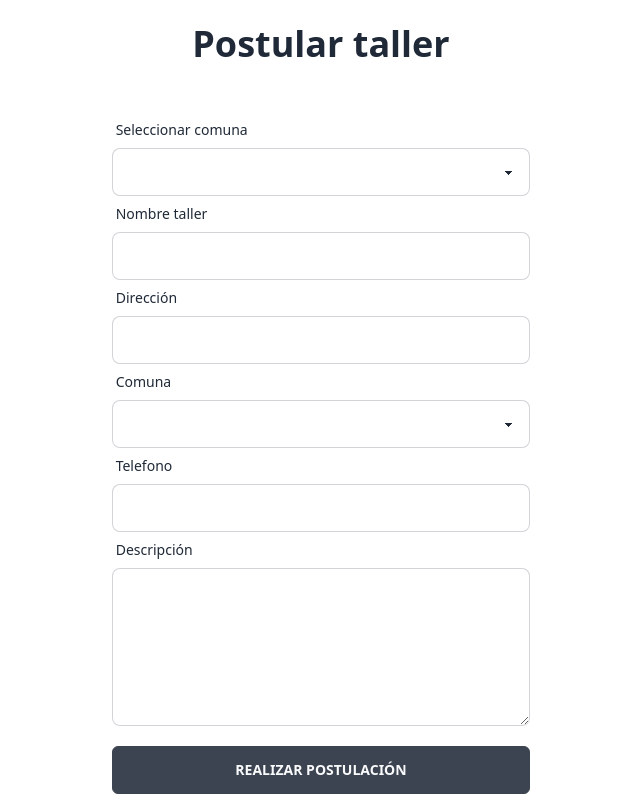
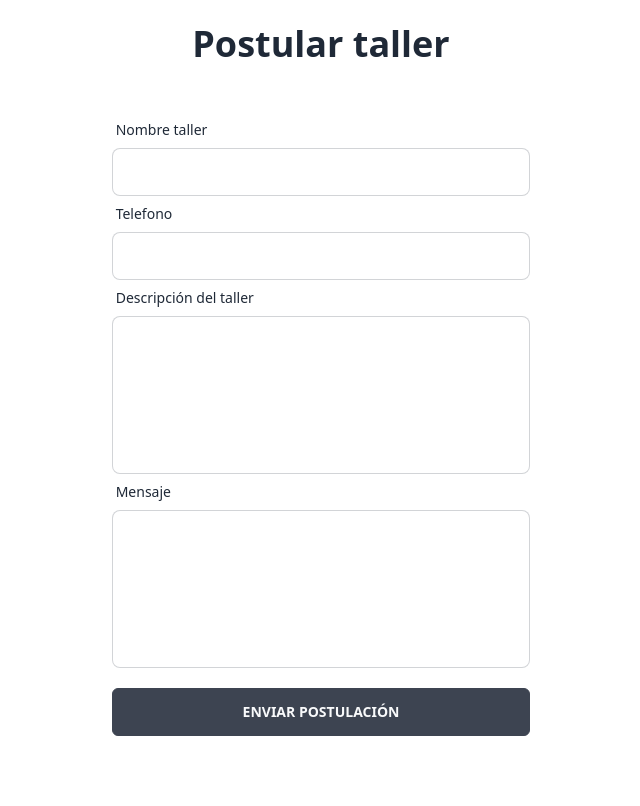
Before and after one commit to LuisAndresParraAmaya/TuTallerSystemFrontEndWEB, a Vue app: page /RealizePostulation in a window 1280 px wide. Shown: the whole page, without its empty margins (319-959 px from the left). Built offline with nearby package versions, Linux system fonts and the light colour scheme.

Commit message:
SE SEPARO LA LOGICA, y se añadio funcion a template enviar postulacion

```diff
--- a/src/router.js
+++ b/src/router.js
@@ -13,7 +13,7 @@ import RealizePostulation from './view/RealizePostulation/Template.vue'
 const routes = [
     {path: '/', component: Home },
     {path: '/Login', component: Login },
-    {path: '/CreateAccount', component: CreateAccount },
+    {path: '/CreateAccount', name:'ModifyProfile', component: CreateAccount },
     {path: '/ModifyProfile', component: ModifyProfile },
     {path: '/AddWorkshopOffices', component: AddWorkshopOffices },
     {path: '/ChangePassword', component: ChangePassword },
--- /dev/null
+++ b/src/view/Login/Logic.js
@@ -0,0 +1,30 @@
+import axios from 'axios'
+import { isAuthenticated } from "../../helpers/userAuth"
+export default {
+  name: 'Login',
+  setup() {
+    let statusLogin = false
+    //Methods:
+    async function login() {
+      await axios.post("http://localhost:8080/Login", {
+          headers: { "Content-type": "application/json" },
+          data: { user_email: email.value, user_password: pass.value },
+        }).then(function (res) {
+          if(res.data.Response == 'Login Success'){
+            sessionStorage.setItem("user_rut", res.data.user_rut);
+            statusLogin = true
+          }else{
+            alert("Autentificación fallida, comprueba tu dirección de correo electronico o contraseña")
+          }
+        }).catch(function (error) {
+          console.log(error);
+        });
+        if(statusLogin == true){
+          isAuthenticated.value = true;
+          this.$router.push({ path: '/' })
+        }
+    }
+    //Using:
+    return { login }
+  }
+}
--- a/src/view/Login/Template.vue
+++ b/src/view/Login/Template.vue
@@ -68,7 +68,7 @@
             <div class="space-y-2">
               <div>
                 <button
-                  @click="login()"
+                  v-on:click="login"
                   class="w-full px-8 py-3 rounded-md btn text-coolGray-50"
                 >
                   Iniciar sesión
@@ -90,40 +90,4 @@
     </div>
   </div>
 </template>
-<script setup>
-import { useRouter } from "vue-router";
-import axios from "axios";
-import { isAuthenticated } from "../../helpers/userAuth";
-import { onMounted } from "@vue/runtime-core";
-onMounted(function(){
-  console.log("MONTADO")
-  isAuthenticated.value = false;
-})
-const router = useRouter();
-const login = () => {
-  axios
-    .post("http://localhost:8080/Login", {
-      headers: {
-        "Content-type": "application/json",
-      },
-      data: {
-        user_email: email.value,
-        user_password: pass.value,
-      },
-    })
-    .then(function (res) {
-      switch (res.data.Response) {
-        case 'Login Success':
-          sessionStorage.setItem("user_rut", res.data.user_rut);
-          isAuthenticated.value = true;
-          router.push("/");
-          break
-        case 'Login Failed':
-          alert("Autentificación fallida, comprueba tu dirección de correo electronico o contraseña")
-      }
-    })
-    .catch(function (error) {
-      console.log(error);
-    });
-};
-</script>
+<script src="../../view/Login/Logic.js"></script>
--- a/src/view/RealizePostulation/Component.js
+++ /dev/null
@@ -1,3 +0,0 @@
-export default {
-    name: 'RealizePostulation'
-}
--- /dev/null
+++ b/src/view/RealizePostulation/Logic.js
@@ -0,0 +1,27 @@
+import axios from 'axios'
+export default {
+  name: 'RealizePostulation',
+  setup() {
+    //Methods:
+    async function sendPostulation() {
+      await axios.post("http://localhost:8080/SendPostulation", {
+          headers: { "Content-type": "application/json" },
+          data: {
+            user_rut: sessionStorage.getItem('user_rut'),
+            workshop_name: workshop_name.value,
+            workshop_number: workshop_number.value,
+            workshop_description: workshop_description.value,
+            postulation_message: postulation_message.value
+          }
+        }).then(function (res) {
+          if(res.data.Response == 'Operation Success'){
+            alert('Se envio la postulación de su taller, espere a que sea respondido por los moderadores')
+          }
+        }).catch(function (error) {
+          console.log(error);
+        });
+    }
+    //Using:
+    return { sendPostulation }
+  }
+}
--- a/src/view/RealizePostulation/Template.vue
+++ b/src/view/RealizePostulation/Template.vue
@@ -3,66 +3,55 @@
     <div></div>
     <div>
       <h1 class="my-3 text-4xl font-bold">Postular taller</h1>
-      <form class="mt-12">
+      <form @submit.prevent class="mt-12">
         <div class="form-control">
-
-          <label class="label">
-            <span class="label-text">Seleccionar comuna </span>
-          </label>
-          <select class="select select-bordered" id="selectSuscripcion" >
-            <option selected></option>
-            <option >v-for{}</option>
-          </select>
-
           <label class="label">
             <span class="label-text">Nombre taller </span>
           </label>
           <input
             type="text"
             class="input input-bordered"
-            id="txtName"
+            id="workshop_name"
             required
           />
-
-          <label class="label">
-            <span class="label-text">Dirección</span>
-          </label>
-          <input
-            type="text"
-            class="input input-bordered"
-            id="txtAddress"
-            required
-          />
-
-            <label class="label">
-            <span class="label-text">Comuna</span>
-          </label>
-          <select class="select select-bordered" id="selectComuna" >
-            <option selected></option>
-            <option >v-for{}</option>
-          </select>
 
           <label class="label">
             <span class="label-text">Telefono</span>
           </label>
           <input
-            type="text"
+            type="number"
             class="input input-bordered"
-            id="txtPhone"
+            id="workshop_number"
             required
           />
 
           <label class="label">
-            <span class="label-text">Descripción</span>
+            <span class="label-text">Descripción del taller</span>
+          </label>
+          <textarea style="resize:none"
+            class="input-bordered textarea"
+            name="descriptionArea"
+            id="workshop_description"
+            cols="30"
+            rows="5"
+          ></textarea>
+          <label class="label">
+            <span class="label-text">Mensaje</span>
           </label>
 
-          <textarea class="input-bordered textarea" name="descriptionArea" id="descriptionArea" cols="30" rows="5"></textarea>
+          <textarea style="resize:none"
+            class="input-bordered textarea"
+            name="descriptionArea"
+            id="postulation_message"
+            cols="30"
+            rows="5"
+          ></textarea>
 
           <button
-            @click="realizedPostulation()"
+            v-on:click="sendPostulation"
             class="w-full px-8 py-3 rounded-md btn text-coolGray-50 mt-5"
           >
-            Realizar postulación
+            Enviar postulación
           </button>
         </div>
       </form>
@@ -70,6 +59,4 @@
     <div></div>
   </div>
 </template>
-
-<style src="./Style.css"></style>
-<script src="./Component.js"></script>
+<script src="./Logic.js"></script>
```
Also changed, not shown: src/view/RealizePostulation/Style.css (deleted).
